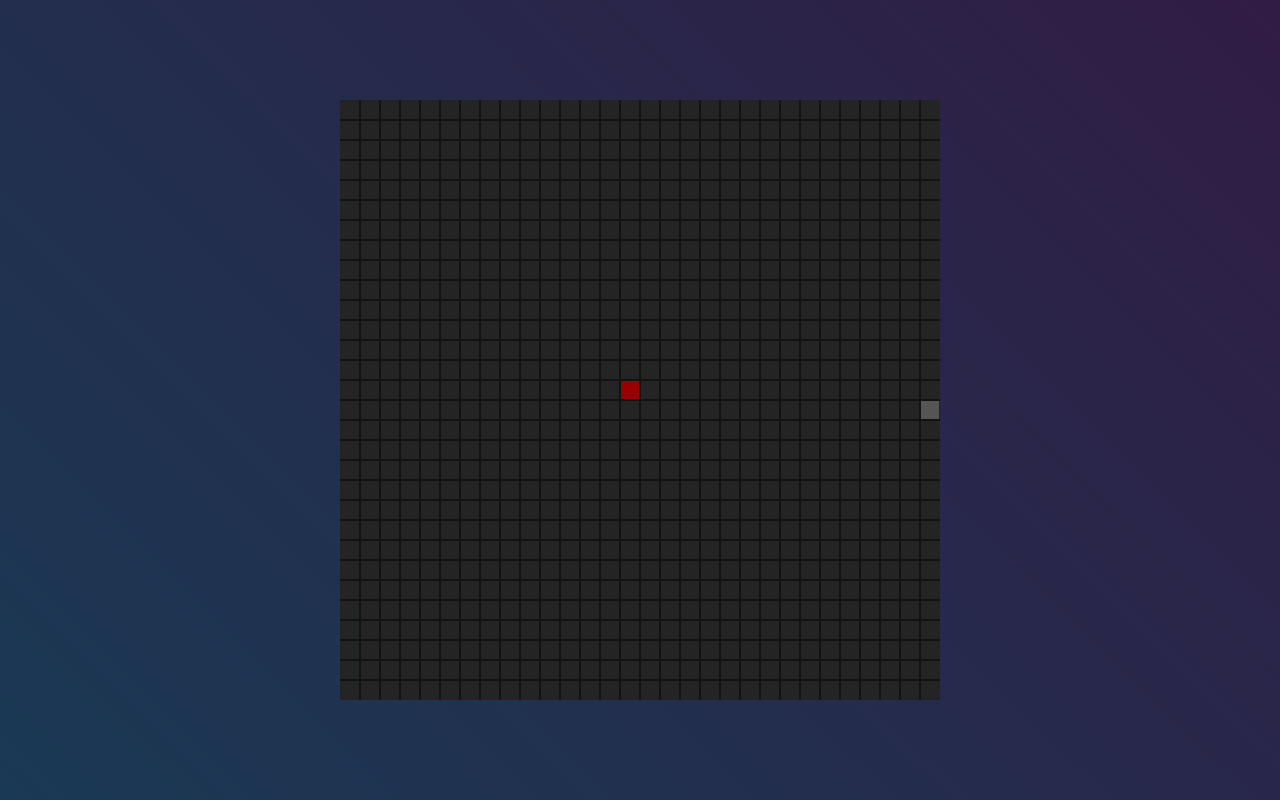
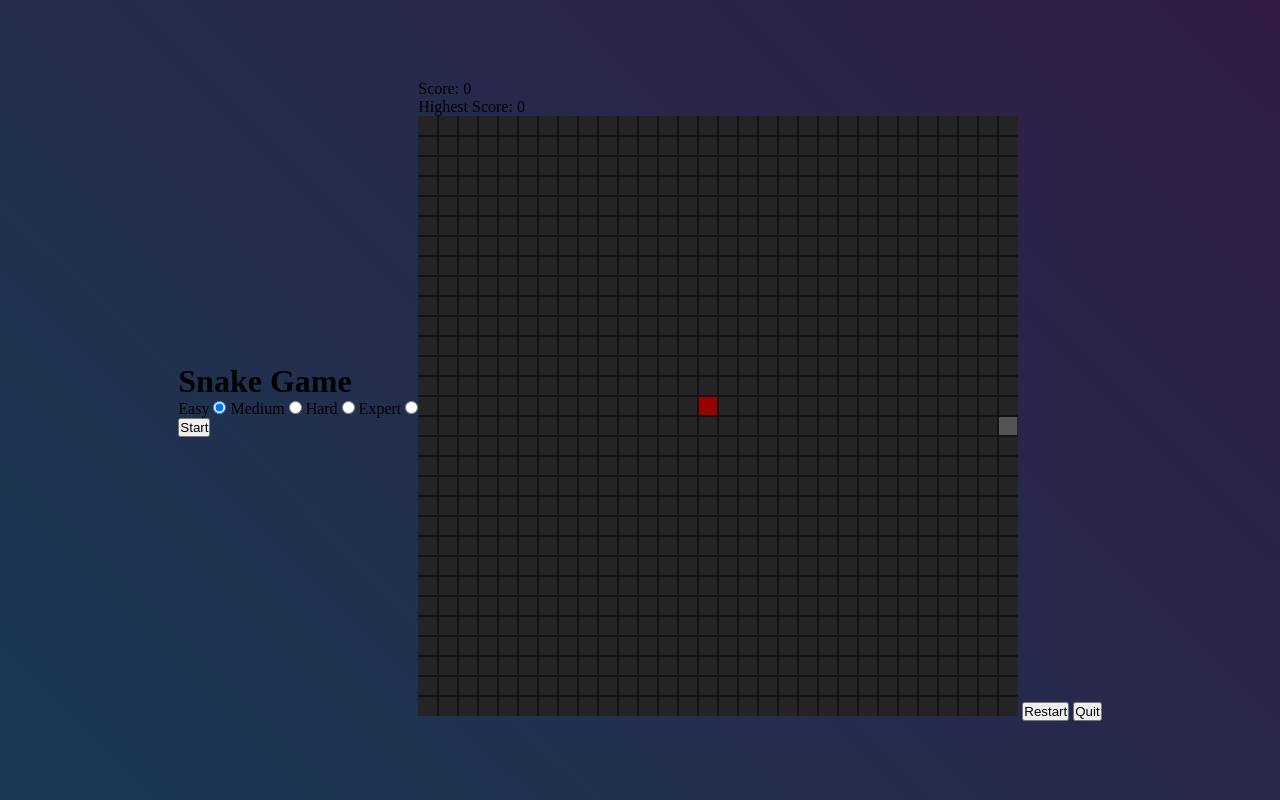
Before and after one commit to GFrasson/snake-game, a plain HTML site: page index.html in a window 1280 px wide. Drawn offline with Linux system fonts and the light colour scheme.

Commit message:
Adicionando tela de início

```diff
--- a/index.html
+++ b/index.html
@@ -5,16 +5,66 @@
     <meta http-equiv="X-UA-Compatible" content="IE=edge">
     <meta name="viewport" content="width=device-width, initial-scale=1.0">
 
+    <link rel="preconnect" href="https://fonts.googleapis.com">
+    <link rel="preconnect" href="https://fonts.gstatic.com" crossorigin>
+    <link href="https://fonts.googleapis.com/css2?family=Spartan&display=swap" rel="stylesheet">
     <link rel="stylesheet" href="./styles.css">
+
     <title>Snake Game</title>
 </head>
 <body>
-    <canvas id="game" width="600" height="600"></canvas>
+    <div id="starting-screen">
+        <h1 class="game-title">Snake Game</h1>
 
+        <div id="configurations">
+            <div id="difficulty">
+                <label class="difficulty-option" for="easy">Easy
+                    <input class="difficulty-selection" type="radio" name="easy" id="easy" value="EASY" checked>
+                    <span class="checkmark"></span>
+                </label>
+
+                <label class="difficulty-option" for="medium">Medium
+                    <input class="difficulty-selection" type="radio" name="medium" id="medium" value="MEDIUM">
+                    <span class="checkmark"></span>
+                </label>
+
+                <label class="difficulty-option" for="hard">Hard
+                    <input class="difficulty-selection" type="radio" name="hard" id="hard" value="HARD">
+                    <span class="checkmark"></span>
+                </label>
+
+                <label class="difficulty-option" for="expert">Expert
+                    <input class="difficulty-selection" type="radio" name="expert" id="expert" value="EXPERT">
+                    <span class="checkmark"></span>
+                </label>
+            </div>
+        </div>
+
+        <button class="start-game" onclick="startGame();">Start</button>
+    </div>
+
+    <div class="game-container">
+        <div class="scoreboard">
+            <div class="score">
+                Score: <span id="score">0</span>
+            </div>
+            <div class="highest-score">
+                Highest Score: <span id="highest-score">0</span>
+            </div>
+        </div>
+
+        <canvas id="game" width="600" height="600"></canvas>
+
+        <button id="restart-game" onclick="restartGame();">Restart</button>
+        <button id="quit-game" onclick="quitGame();">Quit</button>
+    </div>
+
+    <script src="./scripts/page-effects.js"></script>
     <script src="./scripts/CanvasDraw.js"></script>
     <script src="./scripts/Board.js"></script>
     <script src="./scripts/Apple.js"></script>
     <script src="./scripts/Snake.js"></script>
     <script src="./scripts/Game.js"></script>
+    <script src="./scripts/executable.js"></script>
 </body>
 </html>
```
